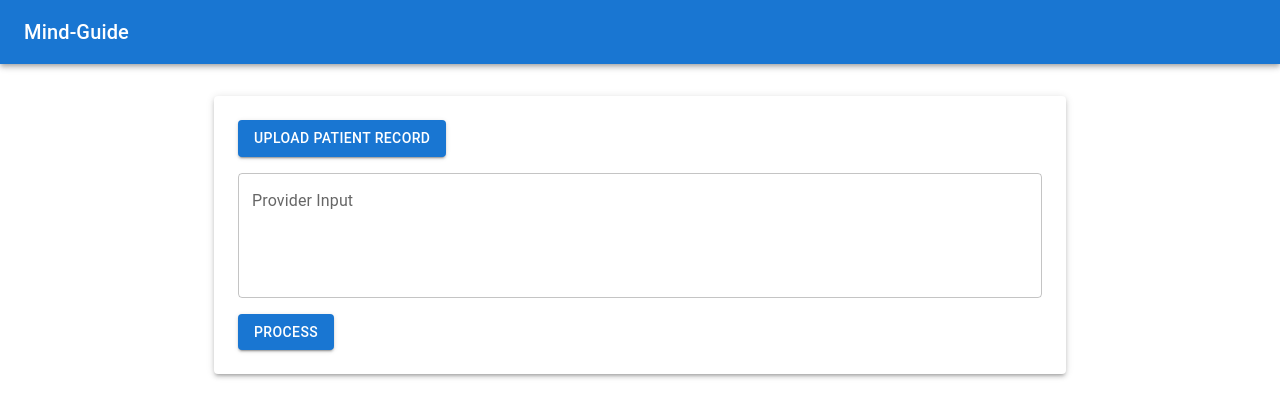
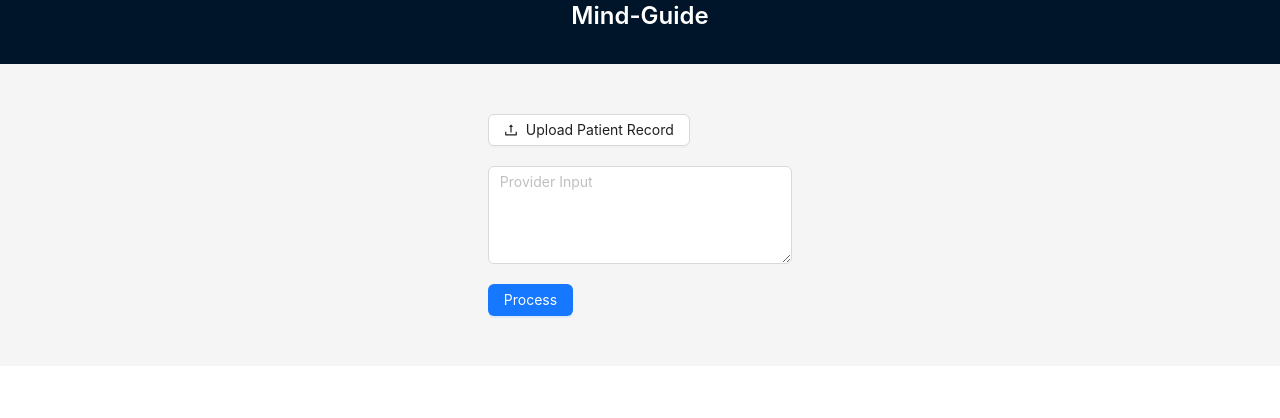
Before and after one commit to axelstr/mind-guide, a React (Create React App) app in the folder frontend/: page / in a window 1280 px wide. Shown: the top 418 px of the page. Built offline with nearby package versions, Linux system fonts and the light colour scheme.

Commit message:
feat: use antd in frontend

```diff
--- a/frontend/package.json
+++ b/frontend/package.json
@@ -3,6 +3,7 @@
   "version": "0.1.0",
   "private": true,
   "dependencies": {
+    "@ant-design/icons": "^5.5.1",
     "@emotion/react": "^11.13.3",
     "@emotion/styled": "^11.13.0",
     "@mui/icons-material": "^6.1.1",
@@ -14,6 +15,9 @@
     "@types/node": "^16.18.112",
     "@types/react": "^18.3.10",
     "@types/react-dom": "^18.3.0",
+    "antd": "^5.21.2",
+    "antd-theme": "^0.3.4",
+    "install": "^0.13.0",
     "react": "^18.3.1",
     "react-dom": "^18.3.1",
     "react-markdown": "^9.0.1",
--- a/frontend/src/App.tsx
+++ b/frontend/src/App.tsx
@@ -1,45 +1,27 @@
 import React, { useState } from 'react';
-import {
-  AppBar,
-  Toolbar,
-  Typography,
-  Container,
-  Paper,
-  TextField,
-  Button,
-  Box,
-  CircularProgress
-} from '@mui/material';
-import { createTheme, ThemeProvider } from '@mui/material/styles';
+import { Layout, Menu, Typography, Upload, Button, Input, Spin, message } from 'antd';
+import { UploadOutlined } from '@ant-design/icons';
+import 'antd/dist/reset.css';  // Import Ant Design styles
 
-const theme = createTheme({
-  palette: {
-    primary: {
-      main: '#1976d2',
-    },
-    secondary: {
-      main: '#dc004e',
-    },
-  },
-});
+const { Header, Content } = Layout;
+const { TextArea } = Input;
 
 const App: React.FC = () => {
   const [patientRecord, setPatientRecord] = useState<string>('');
   const [providerInput, setProviderInput] = useState<string>('');
   const [estimation, setEstimation] = useState<string>('');
-  const [plan, setPlan] = useState<string>('');
+  const [plan, setPlan] = useState<string>('')
   const [isLoading, setIsLoading] = useState<boolean>(false);
 
-  const handleFileChange = (event: React.ChangeEvent<HTMLInputElement>) => {
-    const file = event.target.files?.[0];
-    if (file) {
+  const handleFileChange = (info: any) => {
+    const file = info.file.originFileObj;
     const reader = new FileReader();
     reader.onload = (e) => {
       const text = e.target?.result;
       setPatientRecord(typeof text === 'string' ? text : '');
+      message.success(`${info.file.name} uploaded successfully`);
     };
     reader.readAsText(file);
-    }
   };
 
   const handleSubmit = async (event: React.FormEvent) => {
@@ -57,71 +39,60 @@ const App: React.FC = () => {
       setEstimation(data.estimation);
       setPlan(data.plan);
     } catch (error) {
+      message.error('Error processing the data');
       console.error('Error:', error);
     }
     setIsLoading(false);
   };
 
   return (
-    <ThemeProvider theme={theme}>
-      <AppBar position="static">
-        <Toolbar>
-          <Typography variant="h6">Mind-Guide</Typography>
-        </Toolbar>
-      </AppBar>
-      <Container maxWidth="md" sx={{ mt: 4 }}>
-        <Paper elevation={3} sx={{ p: 3 }}>
+    <Layout>
+      <Header>
+        <Typography.Title style={{ color: 'white', margin: 0, textAlign: 'center' }} level={3}>
+          Mind-Guide
+        </Typography.Title>
+      </Header>
+      <Content style={{ padding: '50px', maxWidth: '800px', margin: 'auto' }}>
         <form onSubmit={handleSubmit}>
-            <Box mb={2}>
-              <input
+          <Upload
+            beforeUpload={() => false} // Prevent automatic upload
+            onChange={handleFileChange}
             accept=".txt"
-                style={{ display: 'none' }}
-                id="raised-button-file"
-                type="file"
-                onChange={handleFileChange}
-              />
-              <label htmlFor="raised-button-file">
-                <Button variant="contained" component="span">
-                  Upload Patient Record
-                </Button>
-              </label>
+          >
+            <Button icon={<UploadOutlined />}>Upload Patient Record</Button>
+          </Upload>
           {patientRecord && (
-                <Typography variant="body2" sx={{ mt: 1 }}>
+            <Typography.Paragraph>
               File uploaded: {patientRecord.slice(0, 20)}...
-                </Typography>
+            </Typography.Paragraph>
           )}
-            </Box>
-            <TextField
-              fullWidth
-              multiline
+          <TextArea
             rows={4}
-              variant="outlined"
-              label="Provider Input"
+            placeholder="Provider Input"
             value={providerInput}
             onChange={(e) => setProviderInput(e.target.value)}
-              sx={{ mb: 2 }}
+            style={{ marginTop: '20px', marginBottom: '20px' }}
           />
-            <Button type="submit" variant="contained" color="primary" disabled={isLoading}>
-              {isLoading ? <CircularProgress size={24} /> : 'Process'}
+          <Button type="primary" htmlType="submit" disabled={isLoading}>
+            {isLoading ? <Spin size="small" /> : 'Process'}
           </Button>
         </form>
-        </Paper>
 
         {estimation && (
-          <Paper elevation={3} sx={{ p: 3, mt: 3 }}>
-            <Typography variant="h6" gutterBottom>Estimation</Typography>
-            <Typography variant="body1">{estimation}</Typography>
-          </Paper>
+          <div style={{ marginTop: '30px' }}>
+            <Typography.Title level={4}>Estimation</Typography.Title>
+            <Typography.Paragraph>{estimation}</Typography.Paragraph>
+          </div>
         )}
 
         {plan && (
-          <Paper elevation={3} sx={{ p: 3, mt: 3 }}>
-            <Typography variant="h6" gutterBottom>Plan</Typography>
-            <Typography variant="body1">{plan}</Typography>
-          </Paper>
+          <div style={{ marginTop: '30px' }}>
+            <Typography.Title level={4}>Plan</Typography.Title>
+            <Typography.Paragraph>{plan}</Typography.Paragraph>
+          </div>
         )}
-      </Container>
-    </ThemeProvider>
+      </Content>
+    </Layout>
   );
 };
 
```
Also changed, not shown: 1 other file (tests, documents, lock files or other folders). Lines whose indentation alone changed are shown as unchanged.
